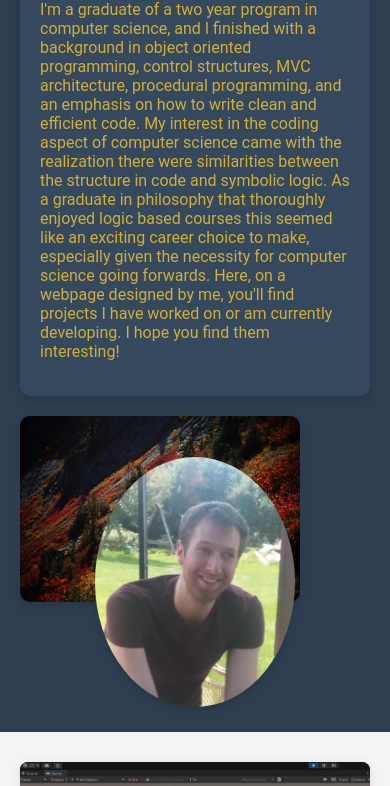
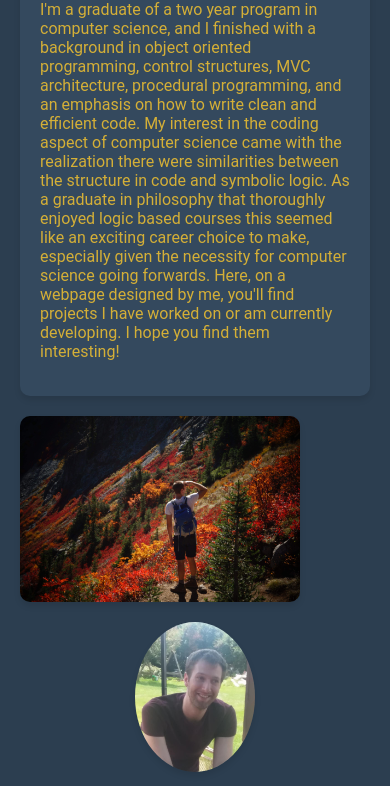
Before and after one commit to Zackzep/Portfolio, a plain HTML site: page index.html in a window 390 px wide. Shown: the part 303-1089 px from the top of the page. Drawn offline with nearby package versions, Linux system fonts and the light colour scheme.

Commit message:
Another media query attempt

```diff
--- a/styles/style.css
+++ b/styles/style.css
@@ -253,7 +253,6 @@ h2 {
 
 /* Media Queries for Responsiveness */
 
-/* For tablets and smaller screens */
 @media (max-width: 1024px) {
     header h1 {
         font-size: 3.5em;
@@ -271,12 +270,21 @@ h2 {
     }
 
     .about-photo2 {
-        right: 50%;
-        transform: translateX(50%);
+        position: relative;
+        bottom: 0;
+        right: 0;
+        transform: none;
+        width: 150px;
+        height: 150px;
     }
 
     main {
         padding: 1rem;
+    }
+
+    /* Projects section */
+    .project {
+        max-width: 90%; /* Make project cards take up more width */
     }
 }
 
```
